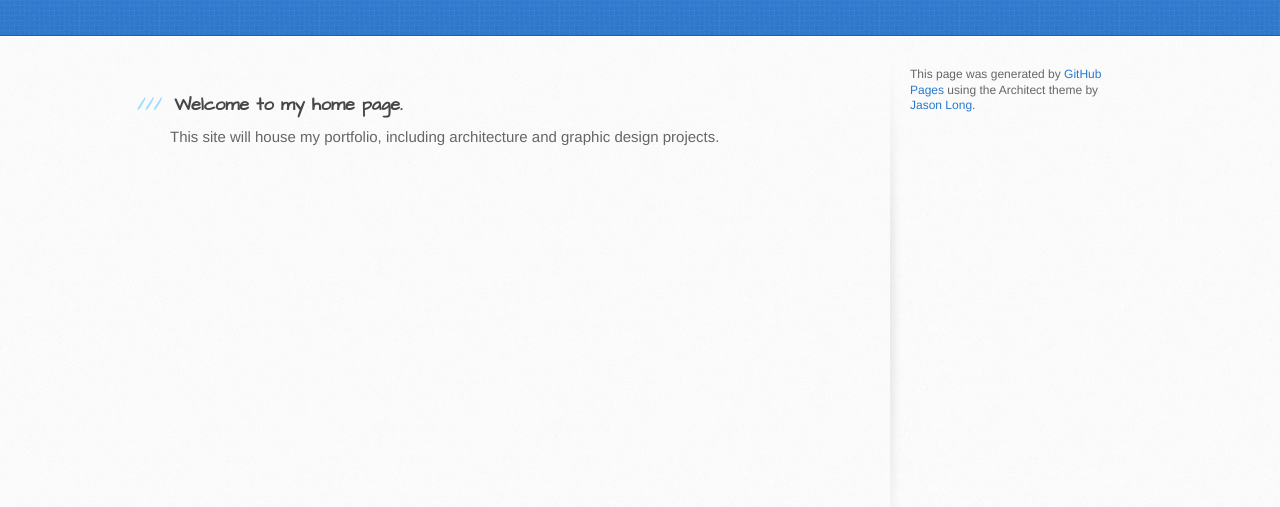
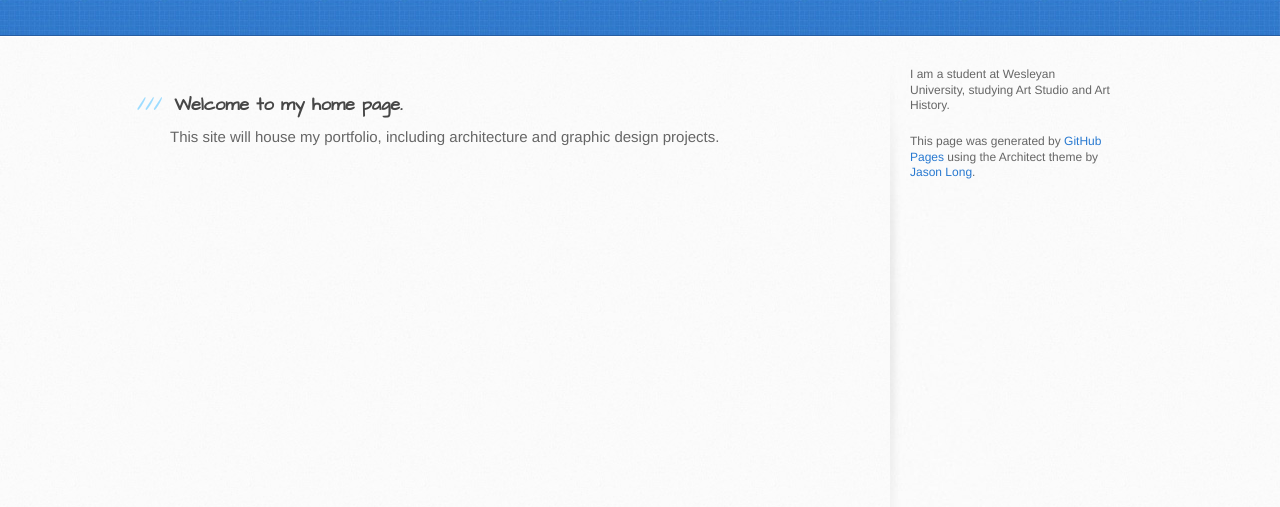
Before and after one commit to rlbrand/rlbrand.github.io, a plain HTML site: page index.html in a window 1280 px wide. Shown: the part 165-672 px from the top of the page. Drawn offline with Linux system fonts and the light colour scheme.

Commit message:
Added new paragraph

```diff
--- a/index.html
+++ b/index.html
@@ -35,7 +35,7 @@
         </section>
 
         <aside id="sidebar">
-
+<p>I am a student at Wesleyan University, studying Art Studio and Art History.</p>
 
           <p>This page was generated by <a href="https://pages.github.com">GitHub Pages</a> using the Architect theme by <a href="https://twitter.com/jasonlong">Jason Long</a>.</p>
         </aside>
```
